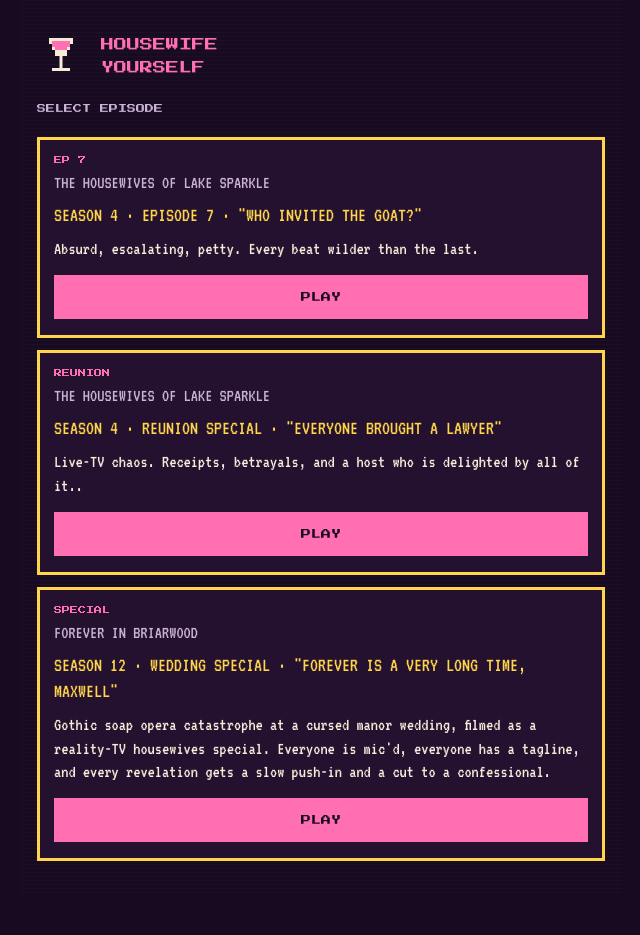
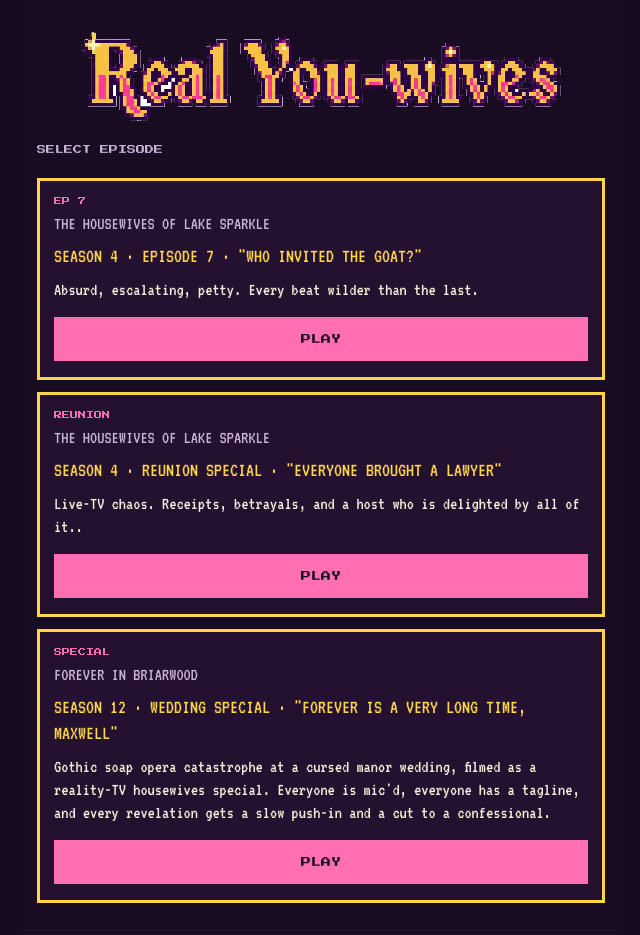
Before and after one commit to Jeselvis/housewife-yourself, a React (Vite) app in the folder app/: page / in a window 1280 px wide. Shown: the whole page, without its empty margins (319-959 px from the left). Before the commit the page ends 893 px from the top, so only its background shows below. Built offline with nearby package versions, Linux system fonts and the light colour scheme.

Commit message:
added fancy title

```diff
--- a/app/src/App.jsx
+++ b/app/src/App.jsx
@@ -100,12 +100,7 @@ function StatsRow({ stats, adventure }) {
 function EpisodeSelect({ onSelect, onNewGame }) {
   return (
     <div style={{ background: scanlines, minHeight: '100dvh', padding: '32px 16px max(32px, env(safe-area-inset-bottom, 32px))', display: 'flex', flexDirection: 'column', alignItems: 'center', gap: 24, maxWidth: 600, margin: '0 auto' }}>
-      <div style={{ display: 'flex', alignItems: 'center', gap: 16, alignSelf: 'flex-start' }}>
-        <LogoSVG />
-        <h1 style={{ fontFamily: press, fontSize: 13, color: C.pink, lineHeight: 1.8, fontWeight: 400 }}>
-          HOUSEWIFE<br />YOURSELF
-        </h1>
-      </div>
+      <img src="/title.png" alt="Real You-wives" style={{ width: '100%', maxWidth: 480, imageRendering: 'pixelated' }} />
       <div style={{ fontFamily: press, fontSize: 9, color: C.lavender, alignSelf: 'flex-start' }}>SELECT EPISODE</div>
       <div style={{ width: '100%', display: 'flex', flexDirection: 'column', gap: 12 }}>
         {ADVENTURES.map((adv, i) => {
```
Also changed, not shown: app/public/title.png (added).
